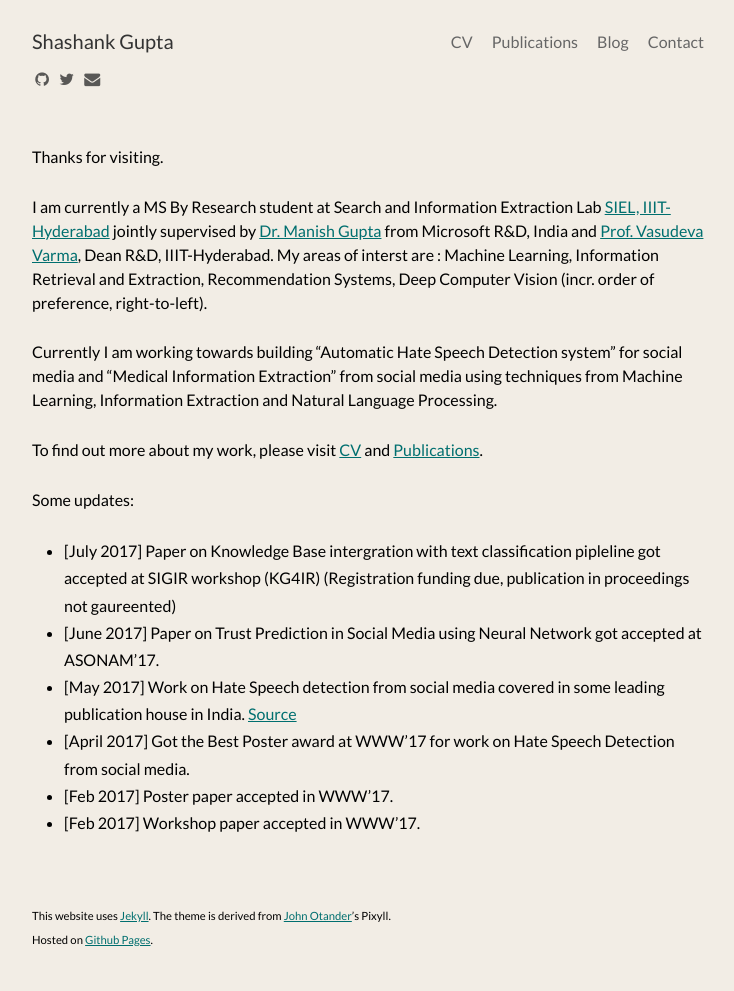
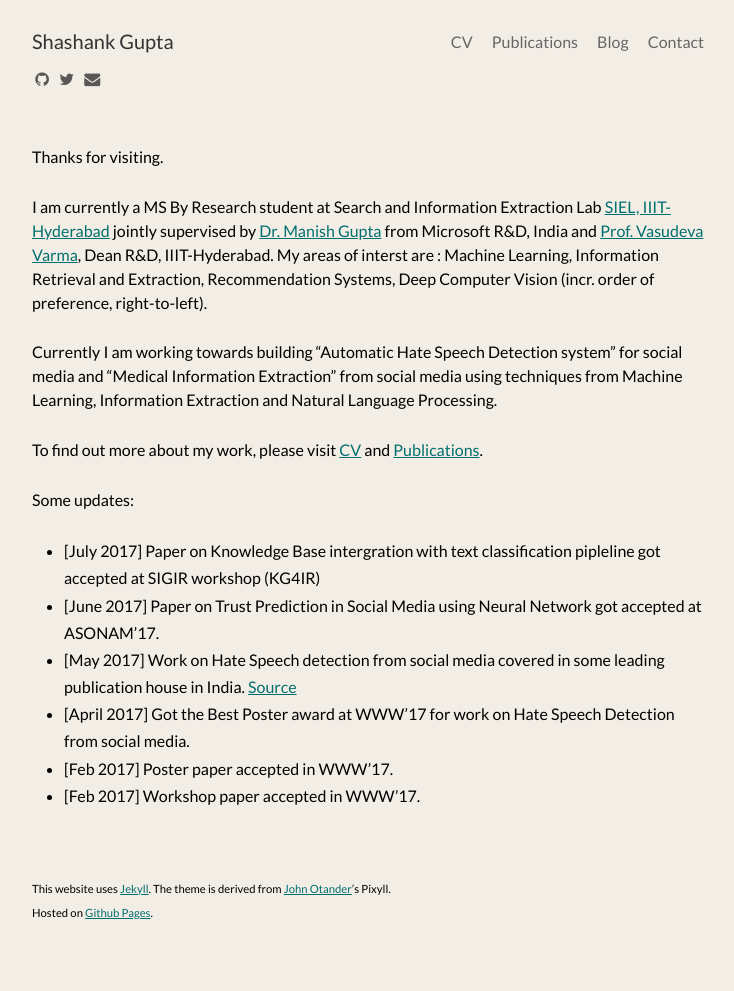
Before and after one commit to shashankg7/shashankg7.github.io, a Jekyll site: the page built from index.md, in a window 1280 px wide. Shown: the whole page, without its empty margins (272-1006 px from the left). Built offline with Jekyll 4.4.1, drawn with Linux system fonts in a browser that asks for light colours; nearby versions of some CDN libraries; after the commit the page ends 964 px from its top, so only the background shows below that.

Commit message:
index page updated

```diff
--- a/index.md
+++ b/index.md
@@ -13,7 +13,7 @@
 
 Some updates:
 
-* [July 2017] Paper on Knowledge Base intergration with text classification pipleline got accepted at SIGIR workshop (KG4IR) (Registration funding due, publication in proceedings not gaureented)
+* [July 2017] Paper on Knowledge Base intergration with text classification pipleline got accepted at SIGIR workshop (KG4IR)
 * [June 2017] Paper on Trust Prediction in Social Media using Neural Network got accepted at ASONAM'17.
 * [May 2017] Work on Hate Speech detection from social media covered in some leading publication house in India. [Source](https://www.iiit.ac.in/news/IRELspaperonHateSpeechDetectionvotedBestPosterPresentationatWWW2017Perth/)
 * [April 2017] Got the Best Poster award at WWW'17 for work on Hate Speech Detection from social media.
```
